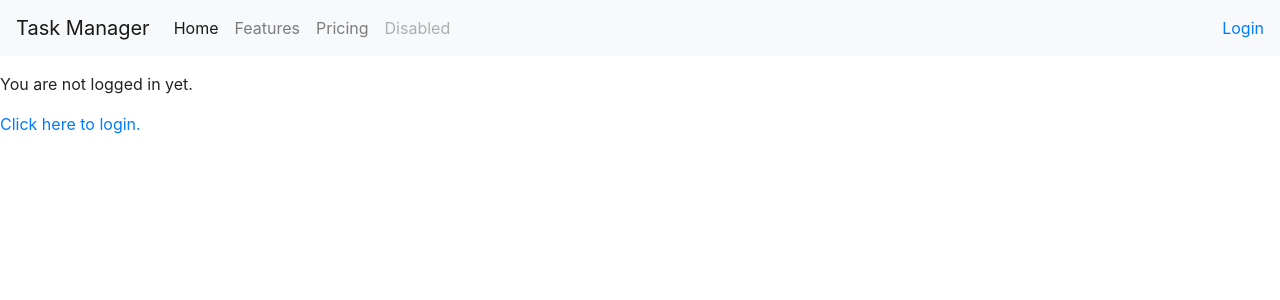
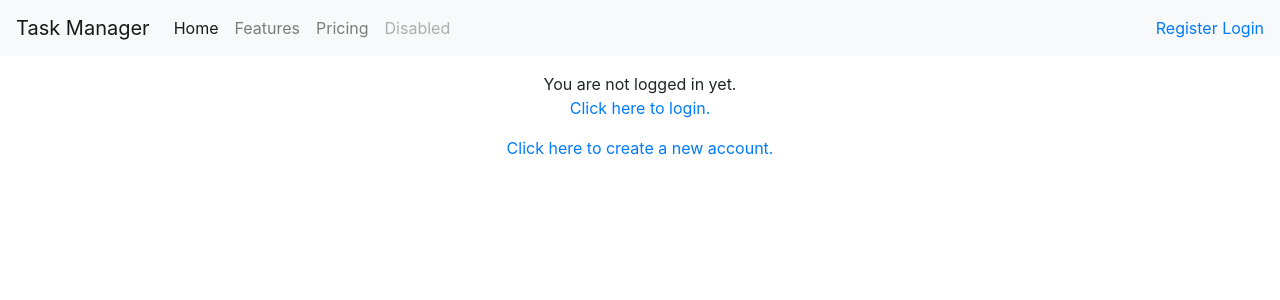
Before and after one commit to kritika-gupta/CS50W, a Flask app: page / in a window 1280 px wide. Shown: the top 300 px of the page. Run offline with Flask 2, Linux system fonts and the light colour scheme; some libraries are stand-ins or nearby versions.

Commit message:
Added hashed pwd, improved front-end look

```diff
--- a/TaskManager/app.py
+++ b/TaskManager/app.py
@@ -1,16 +1,23 @@
-from flask import Flask, session, render_template, request, redirect, url_for
+import os
+from flask import Flask, session, render_template, request, redirect, url_for, flash
+from sqlalchemy import create_engine, exc
+from sqlalchemy.orm import scoped_session, sessionmaker
+from passlib.hash import sha256_crypt
 
 app = Flask(__name__)
-app.secret_key = 'kritika123'
+app.secret_key = "kritika123"
 
+# connect to db
+engine = create_engine(os.getenv("DATABASE_URL"))
+db = scoped_session(sessionmaker(bind=engine))
 
 # index (home page)
 @app.route("/")
 def index():
 
     # if logged in
-    if 'username' in session:
-        return render_template("index.html", username=session['username'])
+    if "username" in session:
+        return render_template("index.html", username=session["username"])
 
     # not logged in
     else:
@@ -19,18 +26,51 @@ def index():
 # login
 @app.route("/login", methods = ["POST", "GET"])
 def login():
-    if request.method == 'GET':
-        return render_template('login.html')
+    if request.method == "GET":
+        return render_template("login.html")
 
     if request.method == "POST":
-        session['username'] = request.form.get('username')
-        return redirect(url_for('index'))
+        username = request.form.get("username")
+        password = request.form.get("password")
+        user = db.execute("SELECT * FROM users WHERE username = :username", {"username":username}).fetchone()
+        if user is None:
+            flash("Username does not exist.", category="error")
+            return redirect(url_for('login'))
+        if sha256_crypt.verify(password, user.password):
+            flash("You were successfully logged in!", category="success")
+            session["username"] = username
+            return redirect(url_for("index"))
+        else:
+            flash("Incorrect Password", category="error")
+            return redirect(url_for('login'))
 
 # logout
 @app.route("/logout")
 def logout():
-    session.pop('username', None)
-    return redirect(url_for('index'))
+    session.pop("username", None)
+    return redirect(url_for("index"))
+
+@app.route("/register", methods = ["POST", "GET"])
+def register():
+    if request.method == "GET":
+        return render_template("register.html")
+
+    # create account after user fills form and clicks register button
+    if request.method == "POST":
+        username = request.form.get("username")
+        password = sha256_crypt.encrypt(request.form.get("password"))
+        # TODO: validate form entries
+
+        try:
+            db.execute("INSERT INTO users (username, password) VALUES (:username, :password)", {"username":username, "password":password})
+
+        except exc.IntegrityError:
+            #TODO: add specific error handling
+            flash("Username already exists.", category='error')
+            return redirect(url_for('register'))
+        db.commit()
+        flash("Account created, you can login now.", category="success")
+        return redirect(url_for('login'))
 
 if __name__ == "__main__":
     app.run()
--- a/TaskManager/templates/_navbar.html
+++ b/TaskManager/templates/_navbar.html
@@ -1,5 +1,5 @@
 <nav class="navbar navbar-expand-lg navbar-light bg-light">
-  <a class="navbar-brand" href="#">Task Manager</a>
+  <a class="navbar-brand" href="{{ url_for('index') }}">Task Manager</a>
 
   <button class="navbar-toggler" type="button" data-toggle="collapse" data-target="#navbarNavAltMarkup" aria-controls="navbarNavAltMarkup" aria-expanded="false" aria-label="Toggle navigation">
     <span class="navbar-toggler-icon"></span>
@@ -7,17 +7,20 @@
 
   <div class="collapse navbar-collapse" id="navbarNavAltMarkup">
     <div class="navbar-nav">
-      <a class="nav-item nav-link active" href="#">Home <span class="sr-only">(current)</span></a>
+      <a class="nav-item nav-link active" href="{{ url_for('index') }}">Home <span class="sr-only">(current)</span></a>
       <a class="nav-item nav-link" href="#">Features</a>
       <a class="nav-item nav-link" href="#">Pricing</a>
       <a class="nav-item nav-link disabled" href="#">Disabled</a>
     </div>
   </div>
+
   <span class=".navbar-text">
     {% if username %}
       {{username}}
     {% else %}
+      <a href="{{ url_for('register') }}">Register</a>
       <a href="{{ url_for('login') }}">Login</a>
     {% endif %}
   </span>
+
 </nav>
--- a/TaskManager/templates/index.html
+++ b/TaskManager/templates/index.html
@@ -11,8 +11,15 @@
         <a href="{{ url_for('logout') }}">Click here to logout.</a>
 
     {% else %}
-        <p>You are not logged in yet.</p>
-        <a href="{{ url_for('login') }}">Click here to login.</a>
+        <div>
+            You are not logged in yet.
+            <p>
+                <a href="{{ url_for('login') }}">Click here to login.</a>
+            </p>
+            <p>
+                <a href="{{ url_for('register') }}">Click here to create a new account. </a>
+            </p>
+        </div>
     {% endif %}
 
 {% endblock %}
--- a/TaskManager/templates/layout.html
+++ b/TaskManager/templates/layout.html
@@ -17,12 +17,35 @@
         {% include "_navbar.html" %}
     </div>
 
-    <h1>{% block heading %}{% endblock %}</h1>
+    <div class="container text-center">
 
-    <p>
-        {% block body %}
-        {% endblock %}
-    </p>
+        <!-- flashes -->
+        {% with messages = get_flashed_messages(with_categories=true) %}
+            {% if messages %}
+            <div class=flashes>
+                {% for category, message in messages %}
+                {% if category=="error" %}
+                <div class="alert alert-danger">{{ message }}</div>
+                {% elif category=="success" %}
+                <div class="alert alert-success"> {{ message }} </div>
+                {% else %}
+                <div class="alert alert-primary"> {{ message }} </div>
+                {% endif %}
+                {% endfor %}
+            </div>
+            {% endif %}
+        {% endwith %}
+
+        <!-- heading -->
+        <div class="h3 mt-3">{% block heading %}{% endblock %}</div>
+
+        <!-- main body  -->
+        <div>
+            {% block body %}
+            {% endblock %}
+        </div>
+    </div>
+
 
 </body>
 </html>
```
Also changed, not shown: TaskManager/templates/login.html (+8 -2 lines).
